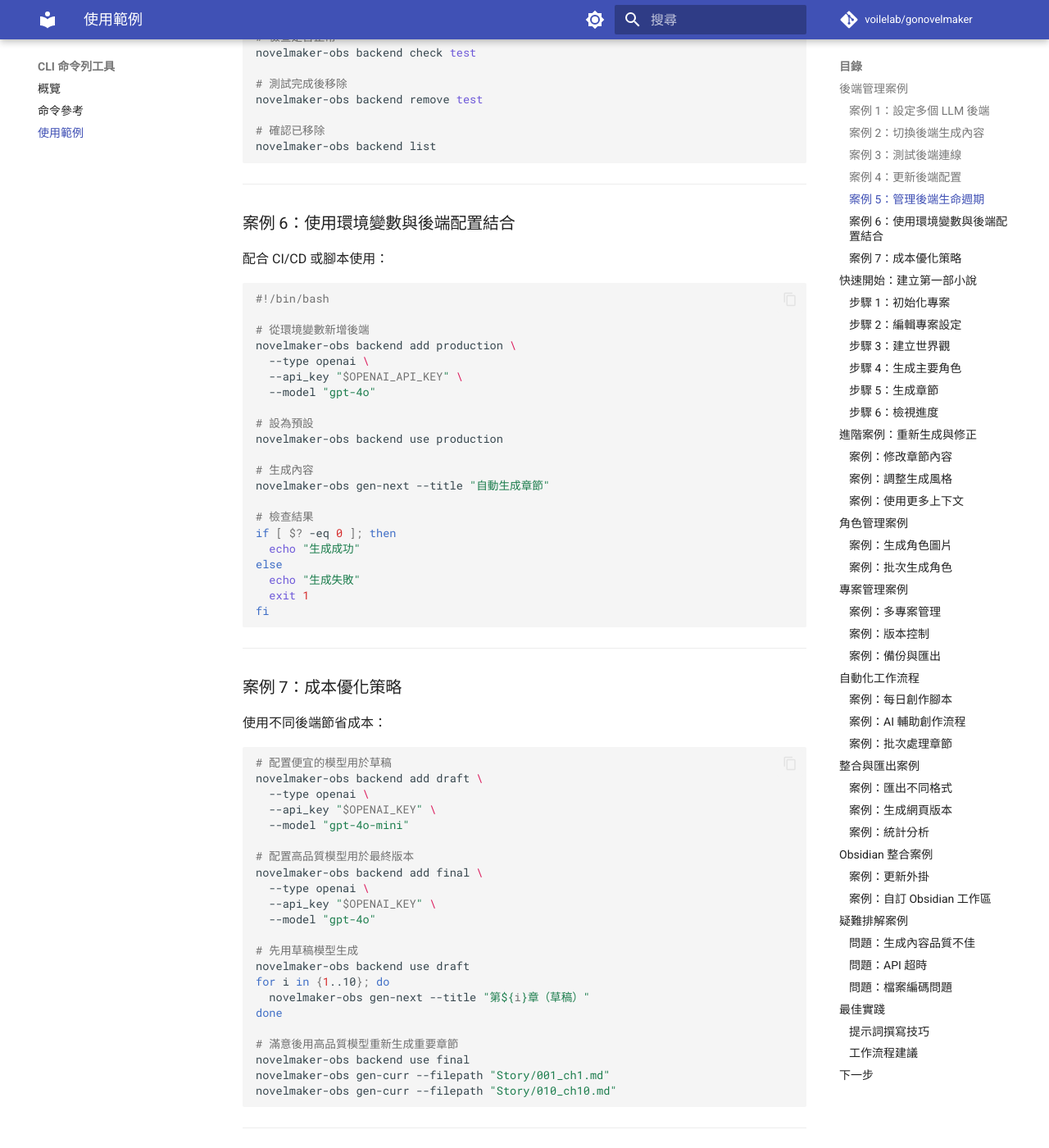
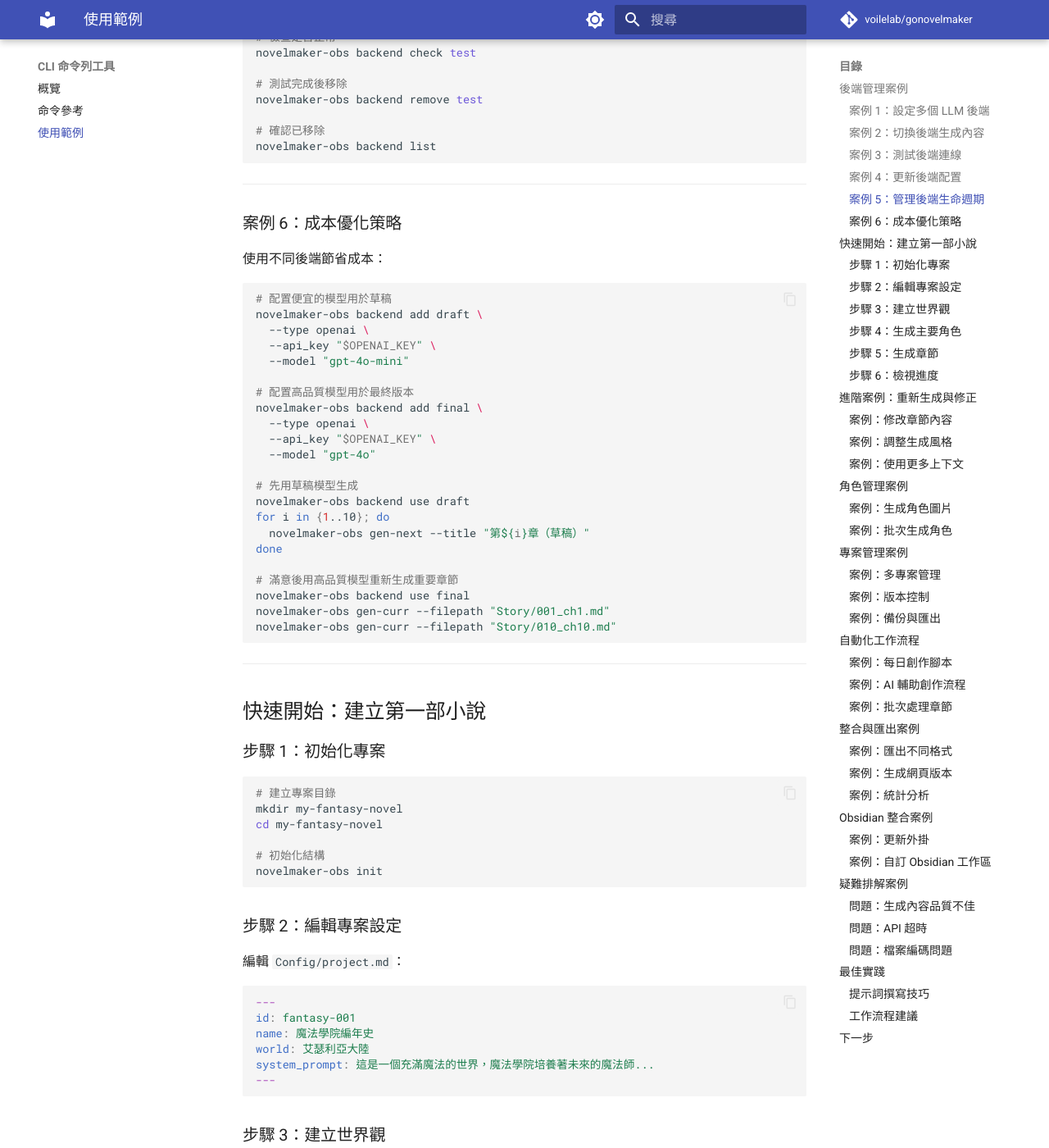
Before and after one commit to voilelab/gonovelmaker, an MkDocs documentation site: the page built from docs/cli/examples.md, in a window 1280 px wide and 1400 px high, scrolled down 2977 px. Shown: the whole window at 82% size. Built offline with MkDocs 1.6.1 and Material for MkDocs 9.7.7, drawn with Linux system fonts in a browser that asks for light colours; comment, search, counter and statistics services are not loaded.

Commit message:
🔄 update(docs): remove environment variable instructions and streamline configuration details in README, examples, overview, and installation guides

````diff
--- a/docs/cli/examples.md
+++ b/docs/cli/examples.md
@@ -159,37 +159,7 @@ novelmaker-obs backend list
 
 ---
 
-### 案例 6：使用環境變數與後端配置結合
-
-配合 CI/CD 或腳本使用：
-
-```bash
-#!/bin/bash
-
-# 從環境變數新增後端
-novelmaker-obs backend add production \
-  --type openai \
-  --api_key "$OPENAI_API_KEY" \
-  --model "gpt-4o"
-
-# 設為預設
-novelmaker-obs backend use production
-
-# 生成內容
-novelmaker-obs gen-next --title "自動生成章節"
-
-# 檢查結果
-if [ $? -eq 0 ]; then
-  echo "生成成功"
-else
-  echo "生成失敗"
-  exit 1
-fi
-```
-
----
-
-### 案例 7：成本優化策略
+### 案例 6：成本優化策略
 
 使用不同後端節省成本：
 
````
Also changed, not shown: README.md (+0 -20 lines), docs/cli/overview.md (+3 -4 lines), docs/install.md (+0 -14 lines).
